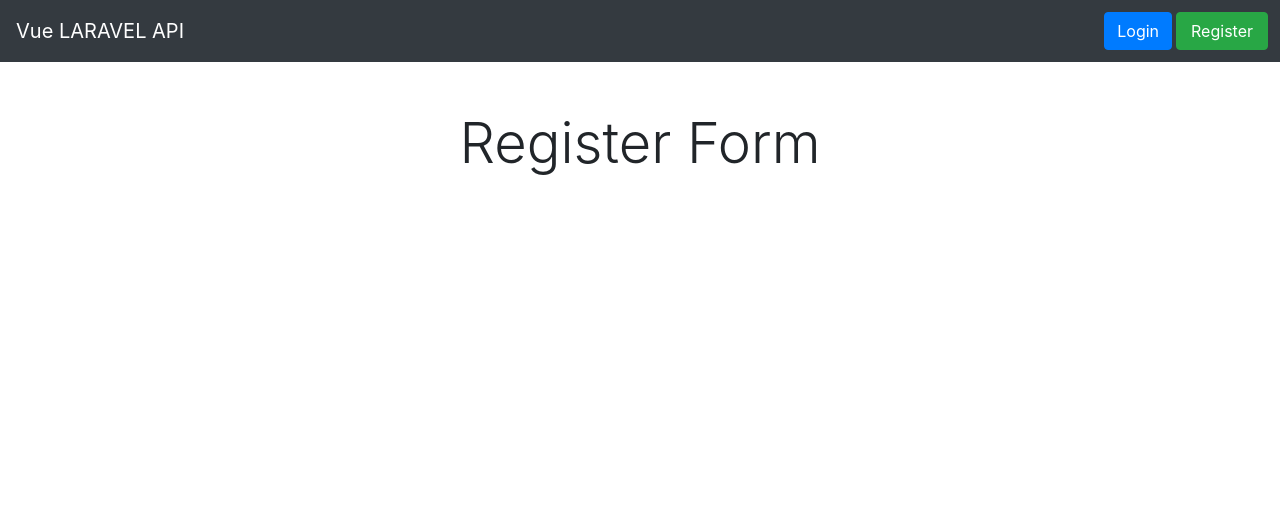
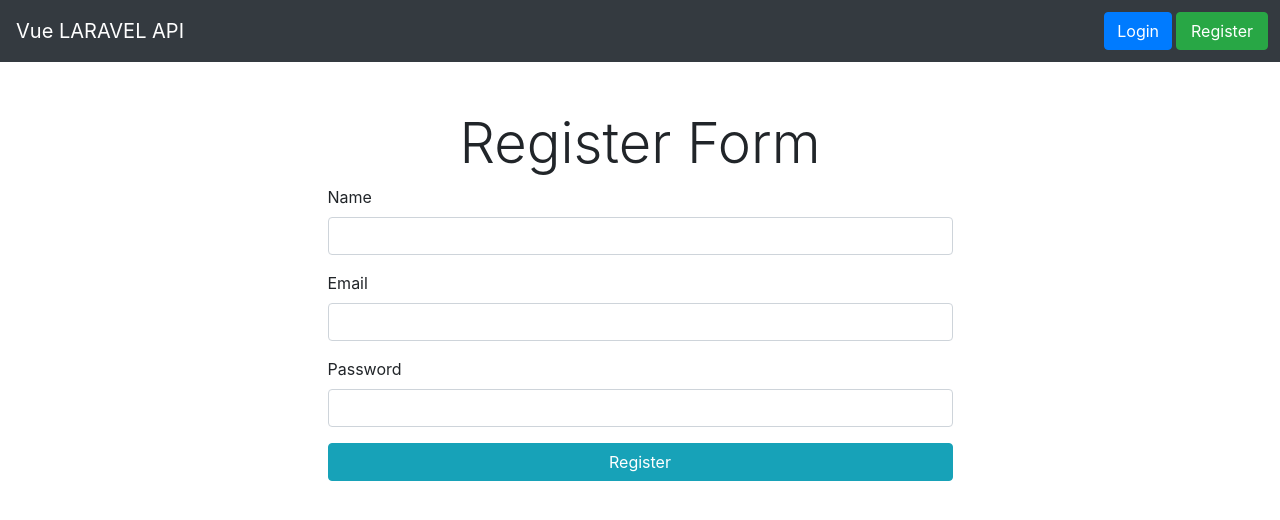
Before and after one commit to SAADRmili/vue-api, a Vue app: page /register in a window 1280 px wide. Shown: the top 520 px of the page. Built offline with nearby package versions, Linux system fonts and the light colour scheme.

Commit message:
implement routerlink and data in login and register

```diff
--- a/src/components/Navbar.vue
+++ b/src/components/Navbar.vue
@@ -1,31 +1,39 @@
-
 <template>
   <nav class="navbar navbar-expand-lg navbar-dark bg-dark">
-  <a class="navbar-brand" href="#">Vue LARAVEL API</a>
-  <button class="navbar-toggler" type="button" data-toggle="collapse" data-target="#navbarSupportedContent" aria-controls="navbarSupportedContent" aria-expanded="false" aria-label="Toggle navigation">
+    <router-link class="navbar-brand" to="/">Vue LARAVEL API</router-link>
+    <button
+      class="navbar-toggler"
+      type="button"
+      data-toggle="collapse"
+      data-target="#navbarSupportedContent"
+      aria-controls="navbarSupportedContent"
+      aria-expanded="false"
+      aria-label="Toggle navigation"
+    >
       <span class="navbar-toggler-icon"></span>
     </button>
 
     <div class="collapse navbar-collapse" id="navbarSupportedContent">
-    <ul  class="navbar-nav ml-auto">
+      <ul class="navbar-nav ml-auto">
         <li class="nav-item">
-         <a class="btn btn-primary my-1 btn-block" href="#">Login </a>
+          <router-link class="btn btn-primary my-1 btn-block" to="/login"
+            >Login
+          </router-link>
         </li>
         <li class="nav-item">
-         <a class="btn btn-success my-1 ml-1 btn-block" href="#">Register </a>
+          <router-link
+            class="btn btn-success my-1 ml-1 btn-block"
+            to="/register"
+            >Register
+          </router-link>
         </li>
       </ul>
-
     </div>
   </nav>
 </template>
 
 <script>
-export default {
-
-}
+export default {};
 </script>
 
-<style>
-
-</style>
+<style></style>
--- a/src/views/Home.vue
+++ b/src/views/Home.vue
@@ -1,18 +1,13 @@
 <template>
   <div class="home">
-    <img alt="Vue logo" src="../assets/logo.png" />
-    <HelloWorld msg="Welcome to Your Vue.js App" />
+  <h2 class="display-4">Home page</h2>
   </div>
 </template>
 
 <script>
 // @ is an alias to /src
-import HelloWorld from "@/components/HelloWorld.vue";
 
 export default {
-  name: "Home",
-  components: {
-    HelloWorld
-  }
+
 };
 </script>
--- a/src/views/Login.vue
+++ b/src/views/Login.vue
@@ -4,17 +4,35 @@
       <div class="col-md-6 offset-md-3">
         <h2 class="display-4 text-center mt-5">Login Form</h2>
 
-                <form >
+        <form>
           <div class="form-group">
             <label for="email">Email</label>
-                        <input type="email" name="email" id="email" class="form-control" >
+            <input
+              type="email"
+              name="email"
+              id="email"
+              class="form-control"
+              v-model="email"
+            />
           </div>
           <div class="form-group">
             <label for="password">Password</label>
-                        <input type="password" name="password" id="password" class="form-control" >
+            <input
+              type="password"
+              name="password"
+              id="password"
+              class="form-control"
+              v-model="password"
+            />
           </div>
           <div class="form-group">
-                      <button type="submit" class="btn  btn-info btn-block">Login</button>
+            <button
+              type="submit"
+              class="btn  btn-info btn-block"
+              @click.prevent="performLogin"
+            >
+              Login
+            </button>
           </div>
         </form>
       </div>
@@ -24,10 +42,20 @@
 
 <script>
 export default {
-
+  name: "login",
+  data() {
+    return {
+      email: "",
+      password: ""
+    };
+  },
+  methods: {
+    performLogin() {
+      console.log("perform Login");
+      this.$router.push("/profile");
     }
+  }
+};
 </script>
 
-<style>
-
-</style>
+<style></style>
--- a/src/views/Register.vue
+++ b/src/views/Register.vue
@@ -3,6 +3,48 @@
     <div class="row">
       <div class="col-md-6 offset-md-3">
         <h2 class="display-4 text-center mt-5">Register Form</h2>
+        <form>
+          <div class="form-group">
+            <label for="name">Name</label>
+            <input
+              type="name"
+              name="name"
+              id="name"
+              class="form-control"
+              v-model="name"
+            />
+          </div>
+          <div class="form-group">
+            <label for="email">Email</label>
+            <input
+              type="email"
+              name="email"
+              id="email"
+              class="form-control"
+              v-model="email"
+            />
+          </div>
+
+          <div class="form-group">
+            <label for="password">Password</label>
+            <input
+              type="password"
+              name="password"
+              id="password"
+              class="form-control"
+              v-model="password"
+            />
+          </div>
+          <div class="form-group">
+            <button
+              type="submit"
+              class="btn  btn-info btn-block"
+              @click.prevent="performRegister"
+            >
+              Register
+            </button>
+          </div>
+        </form>
       </div>
     </div>
   </div>
@@ -10,10 +52,21 @@
 
 <script>
 export default {
-
+  name: "register",
+  data() {
+    return {
+      name: "",
+      email: "",
+      password: ""
+    };
+  },
+  methods: {
+    performRegister() {
+      console.log("perform register");
+      this.$router.push("/profile");
     }
+  }
+};
 </script>
 
-<style>
-
-</style>
+<style></style>
```
Also changed, not shown: src/views/Profile.vue (+2 -6 lines). Lines whose indentation alone changed are shown as unchanged.
